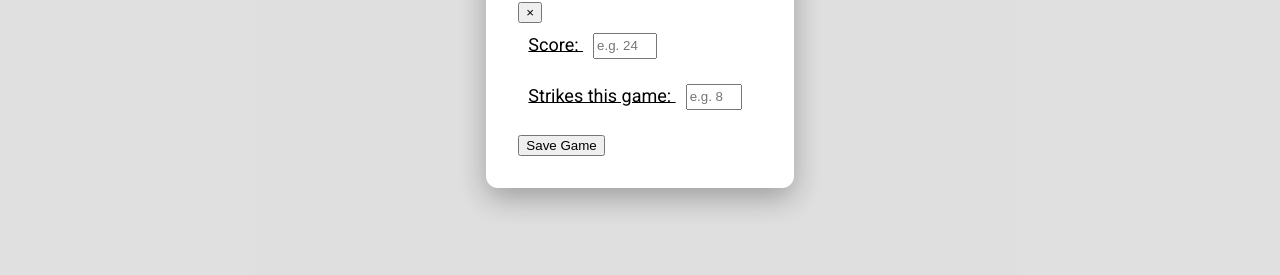
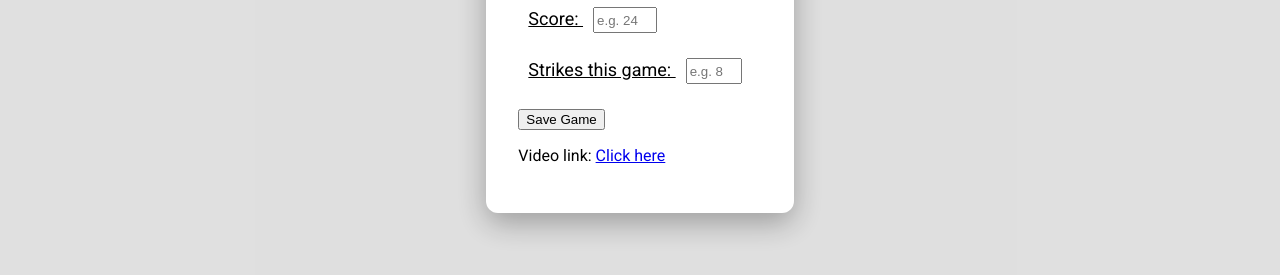
Before and after one commit to BFronk/wdd231, a plain HTML site: page project/index.html in a window 1280 px wide. Both pictures are taken after a click on the button "Add Game". Shown: the part 355-630 px from the top of the page. Drawn offline with Linux system fonts and the light colour scheme.

Commit message:
completed final

```diff
--- a/chamber/scripts/base.js
+++ b/chamber/scripts/base.js
@@ -15,6 +15,8 @@ async function GetData(file) {
     console.log(data);
     return data;
 }
+
+
 
 //  Load data and render
 GetData('data/members.json')
--- a/project/index.html
+++ b/project/index.html
@@ -59,6 +59,7 @@
             </label>
             <button type="submit">Save Game</button>
         </form>
+        <p>Video link: <a href="https://youtu.be/2p_wxxwdxEM?si=UecUBC6YJe75wxzZ">Click here</a></p>
     </dialog>
 
     <script src="scripts/base.js"></script>
```
Also changed, not shown: project/styles/main.css (line endings or trailing spaces).
